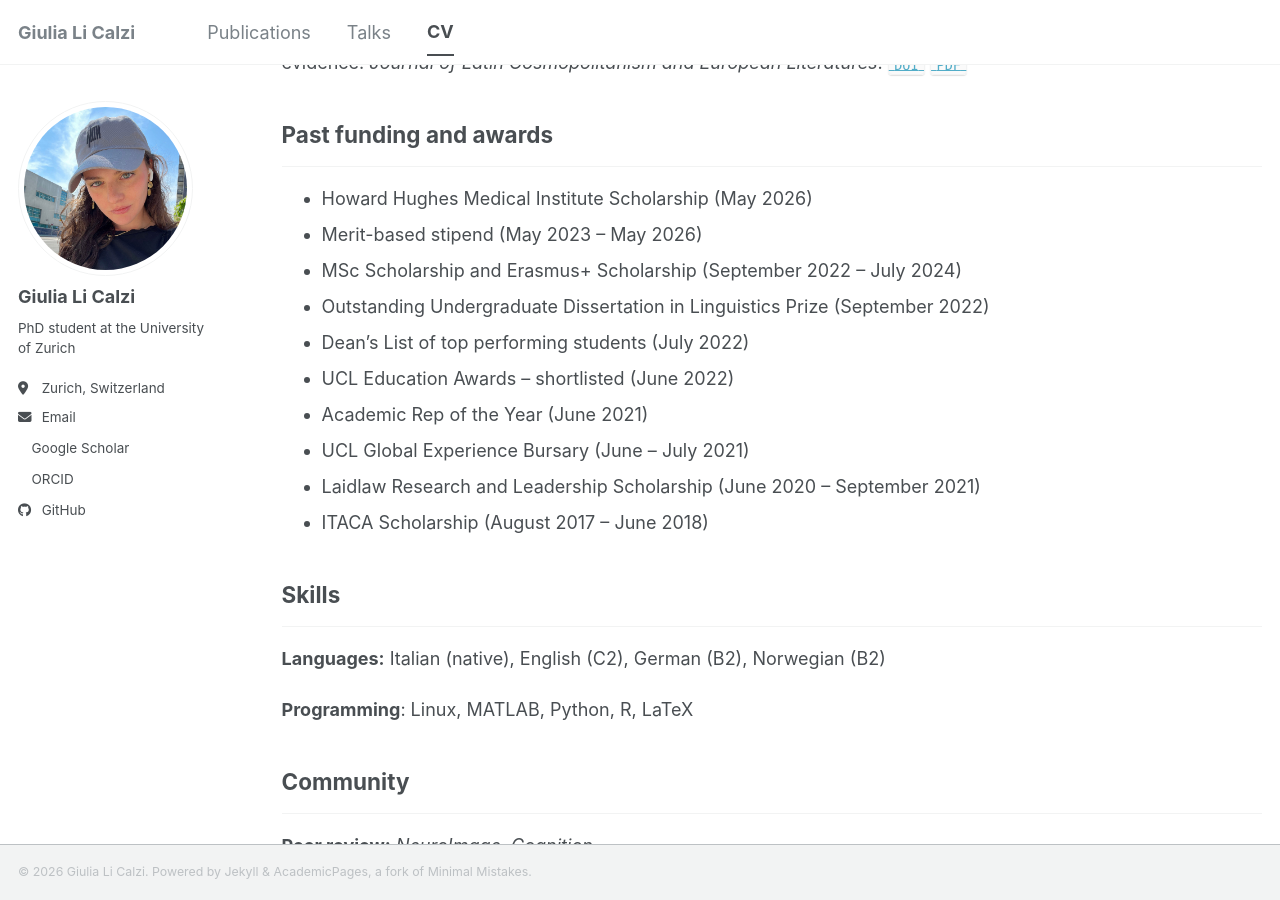
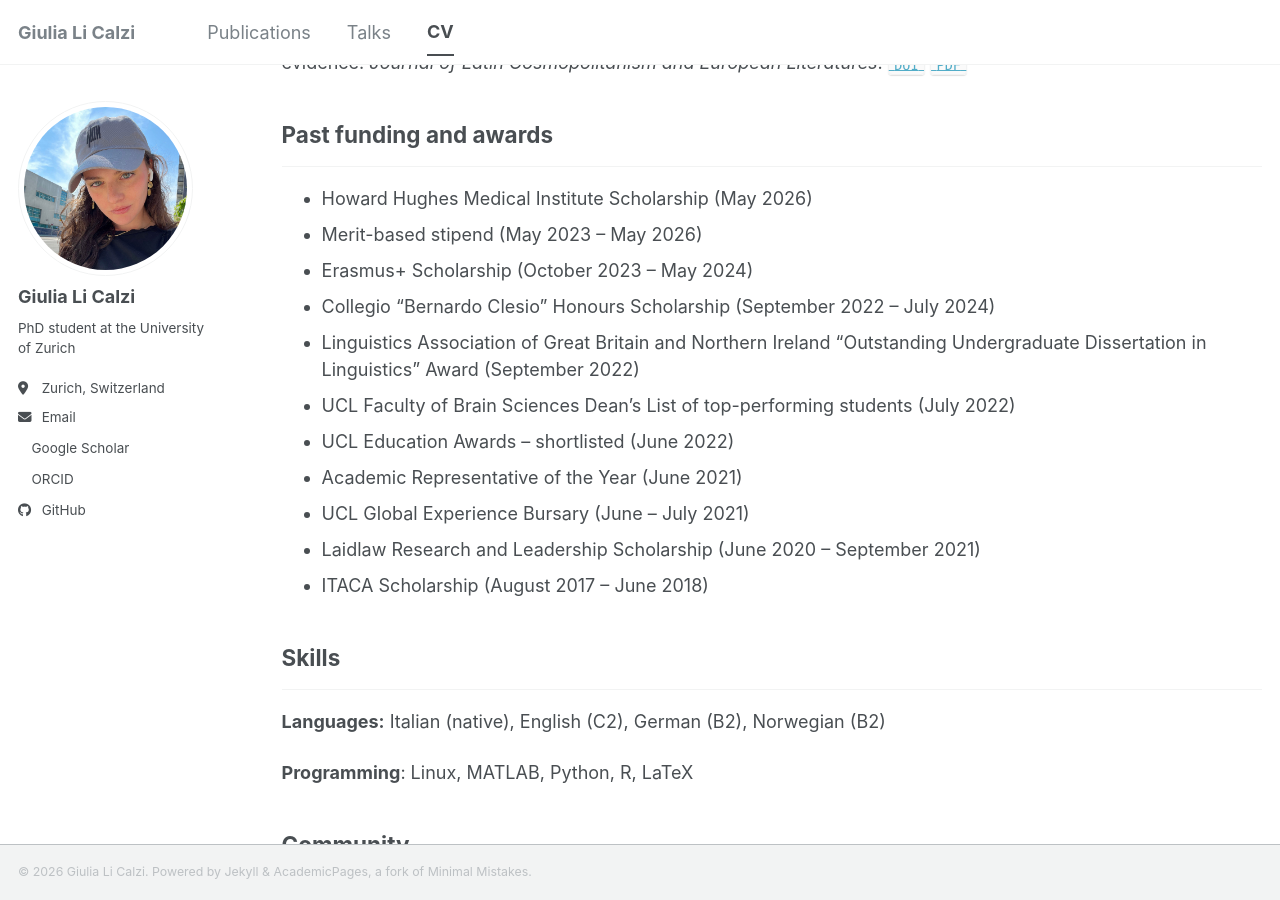
Before and after one commit to glicalzi/glicalzi.github.io, a Jekyll site: the page built from _pages/cv.md, in a window 1280 px wide and 900 px high, scrolled down 611 px. Built offline with Jekyll 4.4.1, drawn with Linux system fonts in a browser that asks for light colours; a style sheet for code colours, icons or effects is not loaded.

Commit message:
Update cv.md

```diff
--- a/_pages/cv.md
+++ b/_pages/cv.md
@@ -29,11 +29,12 @@ Moul, V., & **Li Calzi, G.** (2023). Anglo-Latin macaronic verse in early modern
 ---
 - Howard Hughes Medical Institute Scholarship (May 2026)
 - Merit-based stipend (May 2023 &ndash; May 2026)
-- MSc Scholarship and Erasmus+ Scholarship (September 2022 &ndash; July 2024)
-- Outstanding Undergraduate Dissertation in Linguistics Prize (September 2022)
-- Dean’s List of top performing students (July 2022)
+- Erasmus+ Scholarship (October 2023 &ndash; May 2024)
+- Collegio "Bernardo Clesio" Honours Scholarship (September 2022 &ndash; July 2024)
+- Linguistics Association of Great Britain and Northern Ireland "Outstanding Undergraduate Dissertation in Linguistics" Award (September 2022)
+- UCL Faculty of Brain Sciences Dean's List of top-performing students (July 2022)
 - UCL Education Awards &ndash; shortlisted (June 2022)
-- Academic Rep of the Year (June 2021)
+- Academic Representative of the Year (June 2021)
 - UCL Global Experience Bursary (June &ndash; July 2021)
 - Laidlaw Research and Leadership Scholarship (June 2020 &ndash; September 2021)
 - ITACA Scholarship (August 2017 &ndash; June 2018)
```
